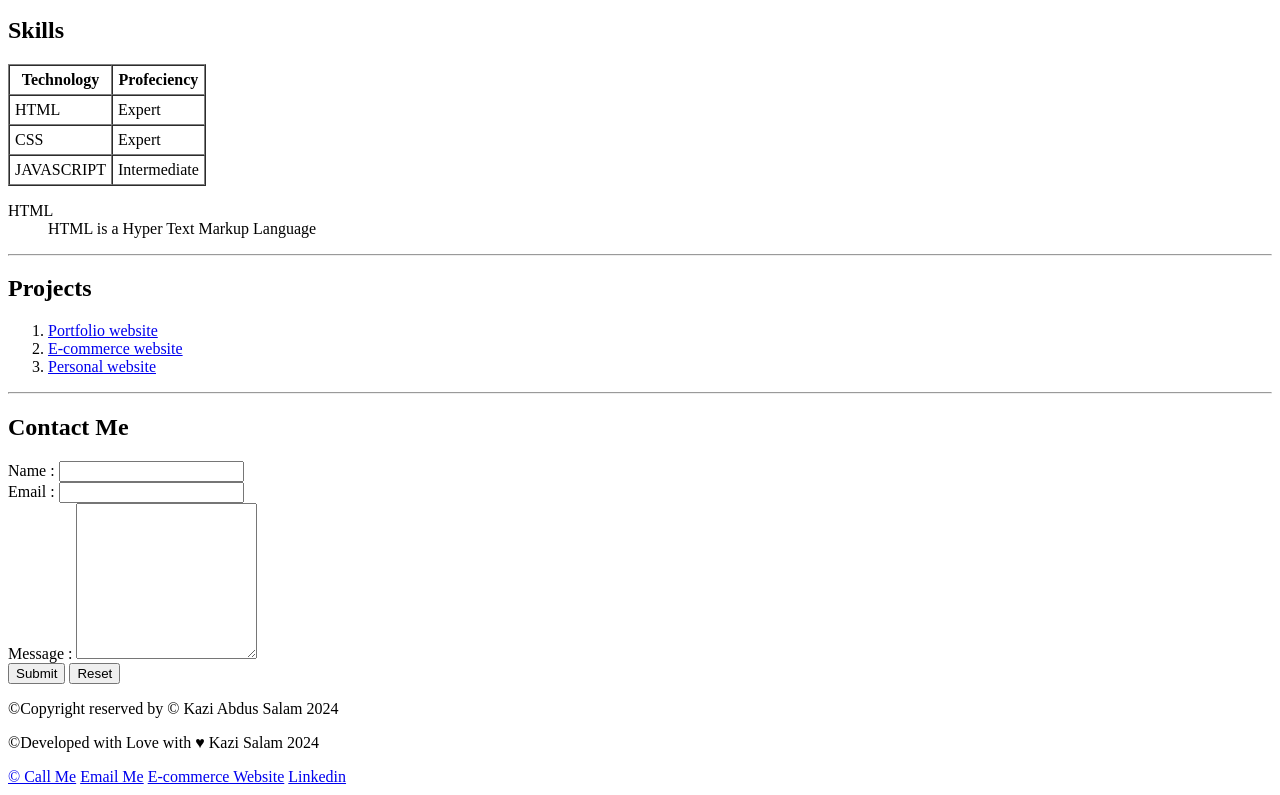
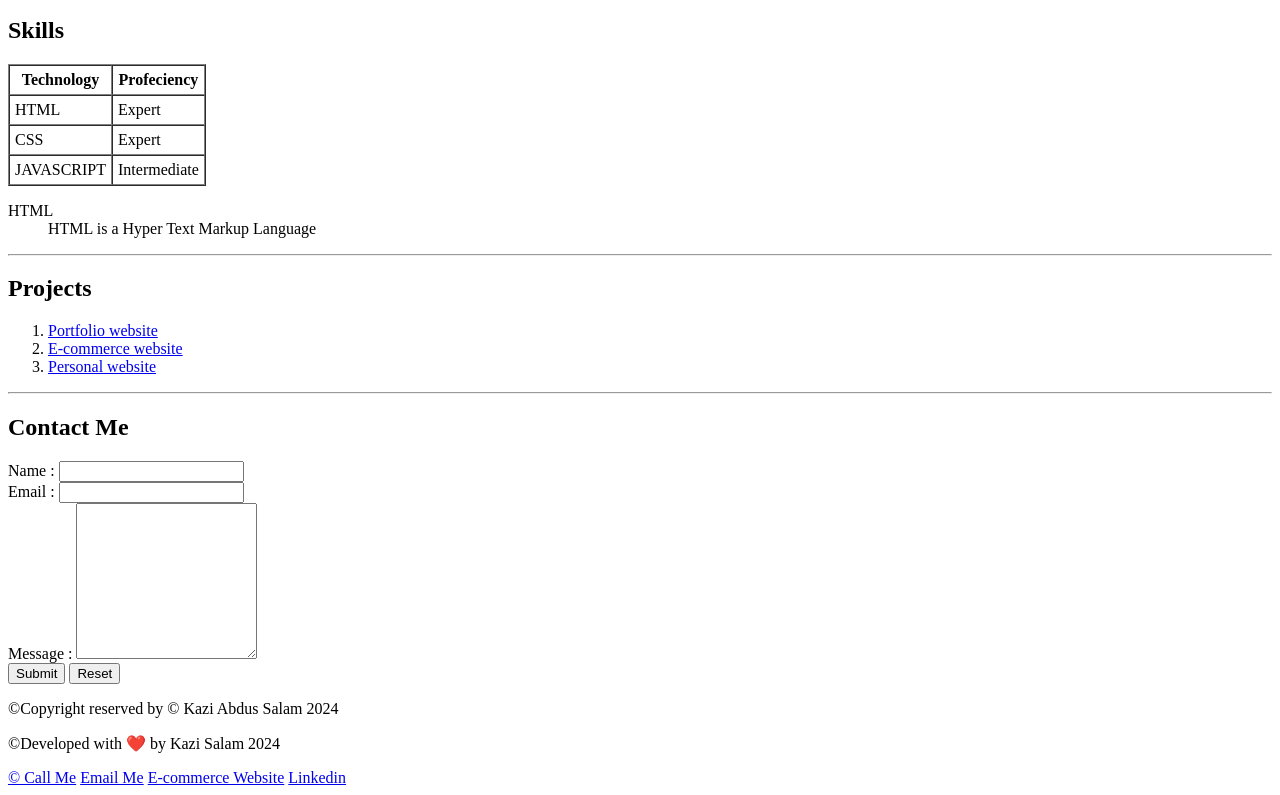
Before and after one commit to kazi-salam/portfolio-html, a plain HTML site: page index.html in a window 1280 px wide. Shown: the part 558-1353 px from the top of the page. Drawn offline with Linux system fonts and the light colour scheme.

Commit message:
finshed basic project

```diff
--- a/index.html
+++ b/index.html
@@ -157,7 +157,7 @@
   <footer>
 
     <p>©Copyright reserved by &copy; Kazi Abdus Salam 2024</p>
-    <p>&#169;Developed with Love with &hearts; Kazi Salam 2024</p>
+    <p>&#169;Developed with ❤️ by Kazi Salam 2024</p>
     <a href="Tel:01743522838 "> &copy; Call Me</a>
     <a href="mailto:kbhsbd2012@gmail.com">Email Me</a>
     <a href="https://webtechdbd.com/">E-commerce Website</a>
```
